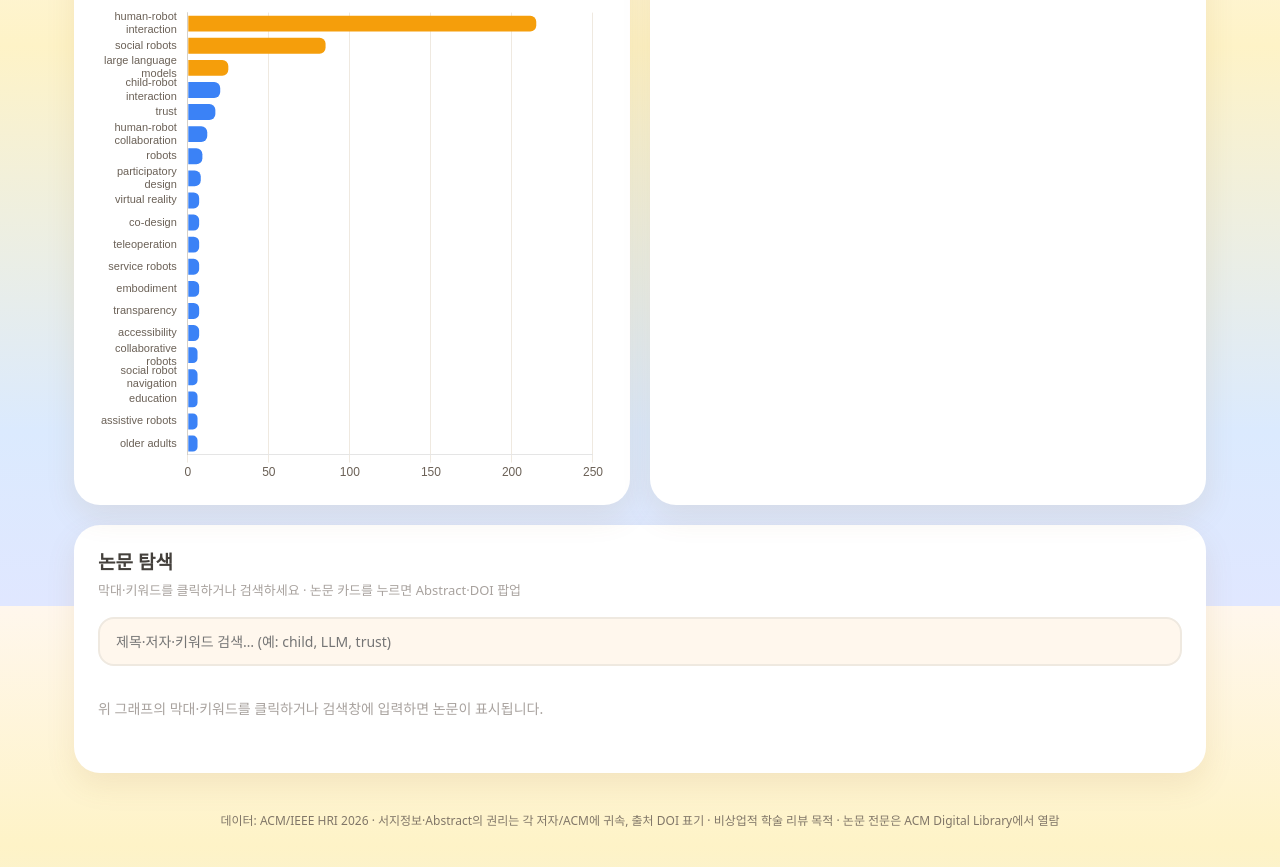
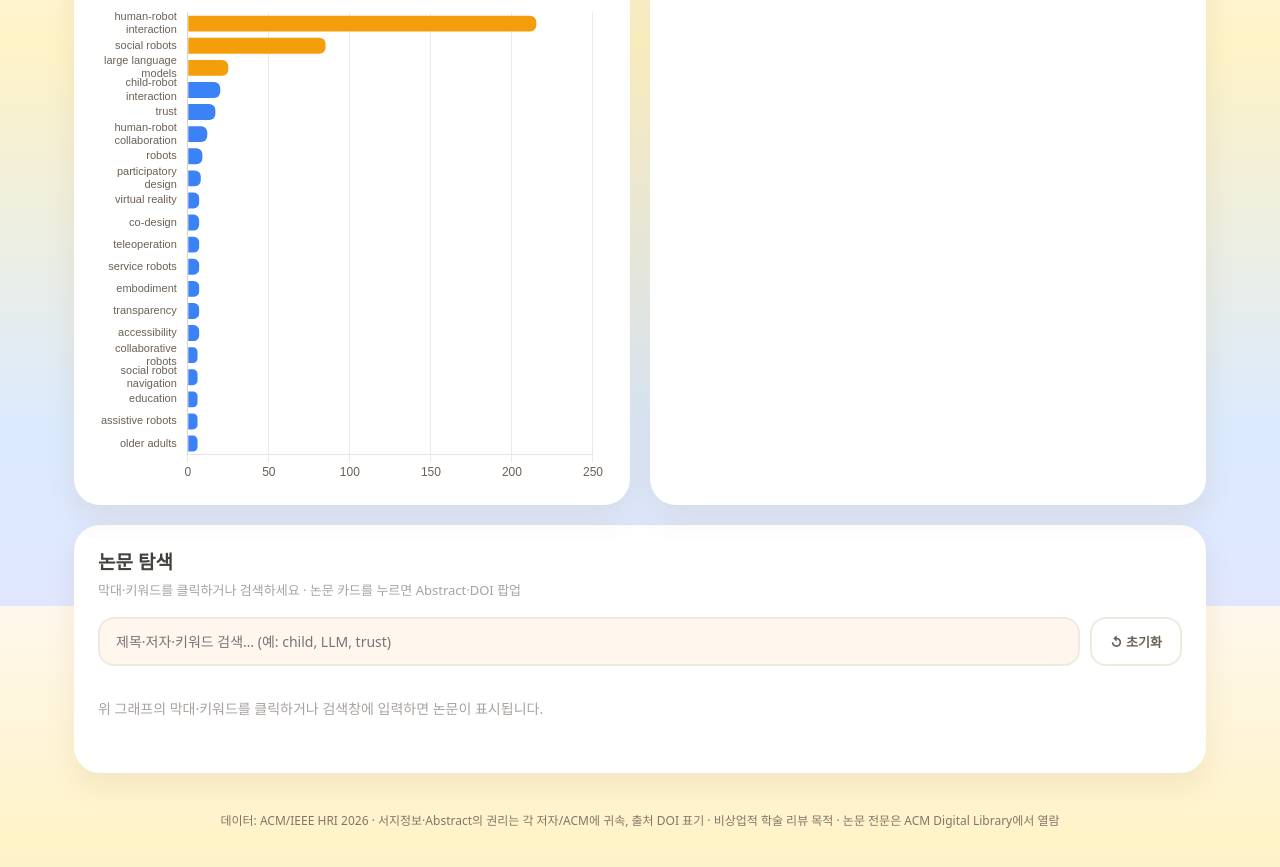
Before and after one commit to qnftk020/hri-reviews, a plain HTML site: page acm-hri/2026/index.html in a window 1280 px wide. Shown: the part 994-1861 px from the top of the page. Drawn offline with nearby package versions, Linux system fonts and the light colour scheme; a web font is replaced by a local one.

Commit message:
논문 탐색 '↺ 초기화' 버튼 추가 + 연도 페이지 '← 학회 목록' back 버튼 제거
- 대시보드 검색바에 초기화 버튼: 검색어·드릴다운 결과를 초기 상태로 리셋
- 연도 선택 페이지의 중복 back 버튼 제거(브레드크럼 '학회 ›'로 충분)

Co-Authored-By: Claude Opus 4.8 <noreply@anthropic.com>

```diff
--- a/acm-hri/2026/index.html
+++ b/acm-hri/2026/index.html
@@ -66,10 +66,13 @@
   .chip.sec-Main{background:var(--c-amber-soft);color:var(--c-amber-strong)}
   .chip.sec-Companion{background:var(--c-indigo-soft);color:var(--c-indigo-strong)}
   /* 논문 탐색 */
-  .searchbar{margin:0 0 16px}
-  .searchbar input{width:100%;padding:13px 16px;border:2px solid var(--line);border-radius:var(--r-md);
+  .searchbar{display:flex;gap:10px;margin:0 0 16px}
+  .searchbar input{flex:1;min-width:0;padding:13px 16px;border:2px solid var(--line);border-radius:var(--r-md);
     font-size:14px;font-family:inherit;background:var(--bg);color:var(--ink)}
   .searchbar input:focus{outline:none;border-color:var(--c-amber);background:#fff}
+  .resetbtn{flex:none;background:var(--surface);border:2px solid var(--line);border-radius:var(--r-md);
+    padding:0 18px;font-family:inherit;font-size:13px;font-weight:800;color:var(--ink-soft);cursor:pointer;white-space:nowrap}
+  .resetbtn:hover{border-color:var(--c-amber-line);color:var(--c-amber-strong);background:var(--c-amber-soft)}
   .cnt{color:var(--c-amber-strong);font-weight:800}
   .ph{color:var(--muted);font-size:14px;padding:16px 0}
   .pcard{background:var(--surface);border:1.5px solid var(--line);border-radius:var(--r-md);
@@ -149,7 +152,7 @@
   <section class="panel full" id="drill" style="margin-top:20px">
     <h2 id="drillTitle">논문 탐색 <span class="cnt" id="drillCnt"></span></h2>
     <p class="hint">막대·키워드를 클릭하거나 검색하세요 · 논문 카드를 누르면 Abstract·DOI 팝업</p>
-    <div class="searchbar"><input id="q" type="search" placeholder="제목·저자·키워드 검색… (예: child, LLM, trust)"></div>
+    <div class="searchbar"><input id="q" type="search" placeholder="제목·저자·키워드 검색… (예: child, LLM, trust)"><button class="resetbtn" onclick="resetDrill()">↺ 초기화</button></div>
     <div id="drillBody"><p class="ph">위 그래프의 막대·키워드를 클릭하거나 검색창에 입력하면 논문이 표시됩니다.</p></div>
   </section>
 
@@ -232,6 +235,11 @@ function showList(title,list){
     +list.slice(0,250).map(card).join('');
   document.getElementById('drill').scrollIntoView({behavior:'smooth',block:'start'});
 }
+function resetDrill(){
+  document.getElementById('q').value='';
+  document.getElementById('drillTitle').innerHTML='논문 탐색 <span class="cnt" id="drillCnt"></span>';
+  document.getElementById('drillBody').innerHTML='<p class="ph">위 그래프의 막대·키워드를 클릭하거나 검색창에 입력하면 논문이 표시됩니다.</p>';
+}
 
 /* 검색 */
 (function(){
```
Also changed, not shown: acm-hri/index.html (+0 -1 lines).
